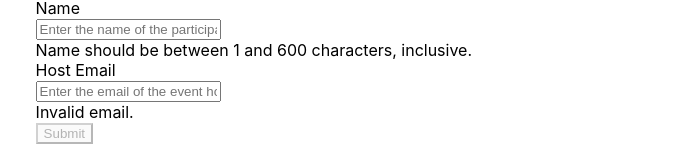
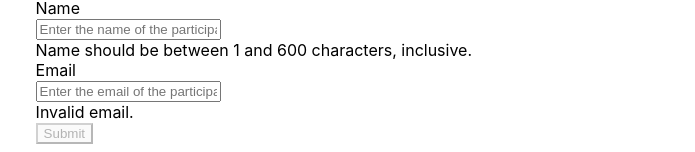
Before and after one commit to jdr161/CSDS-383-No-Names-Layered, a React (Create React App) app in the folder presentation-layer/: page / in a window 1280 px wide. Both pictures are taken after a click on the button "Create Participant". Shown: the part 162-314 px from the top of the page, without its empty margins (292-987 px from the left). Built offline with nearby package versions, Linux system fonts and the light colour scheme; no server answers; the HTML template or start-up script is replaced by a standard one.

Commit message:
Fix participant form email typos

```diff
--- a/presentation-layer/src/components/Forms/CreateParticipantForm.js
+++ b/presentation-layer/src/components/Forms/CreateParticipantForm.js
@@ -85,8 +85,8 @@ class CreateParticipantForm extends Component {
                 </FormControl>
 
                 <FormControl isInvalid={isEmailError}>
-                    <FormLabel>Host Email</FormLabel>
-                    <Input type='email' value={emailInput} onChange={this.handleEmailInput} placeholder="Enter the email of the event host..." />
+                    <FormLabel>Email</FormLabel>
+                    <Input type='email' value={emailInput} onChange={this.handleEmailInput} placeholder="Enter the email of the participant..." />
                     {isEmailError &&
                         <FormErrorMessage>Invalid email.</FormErrorMessage>
                     }
```
